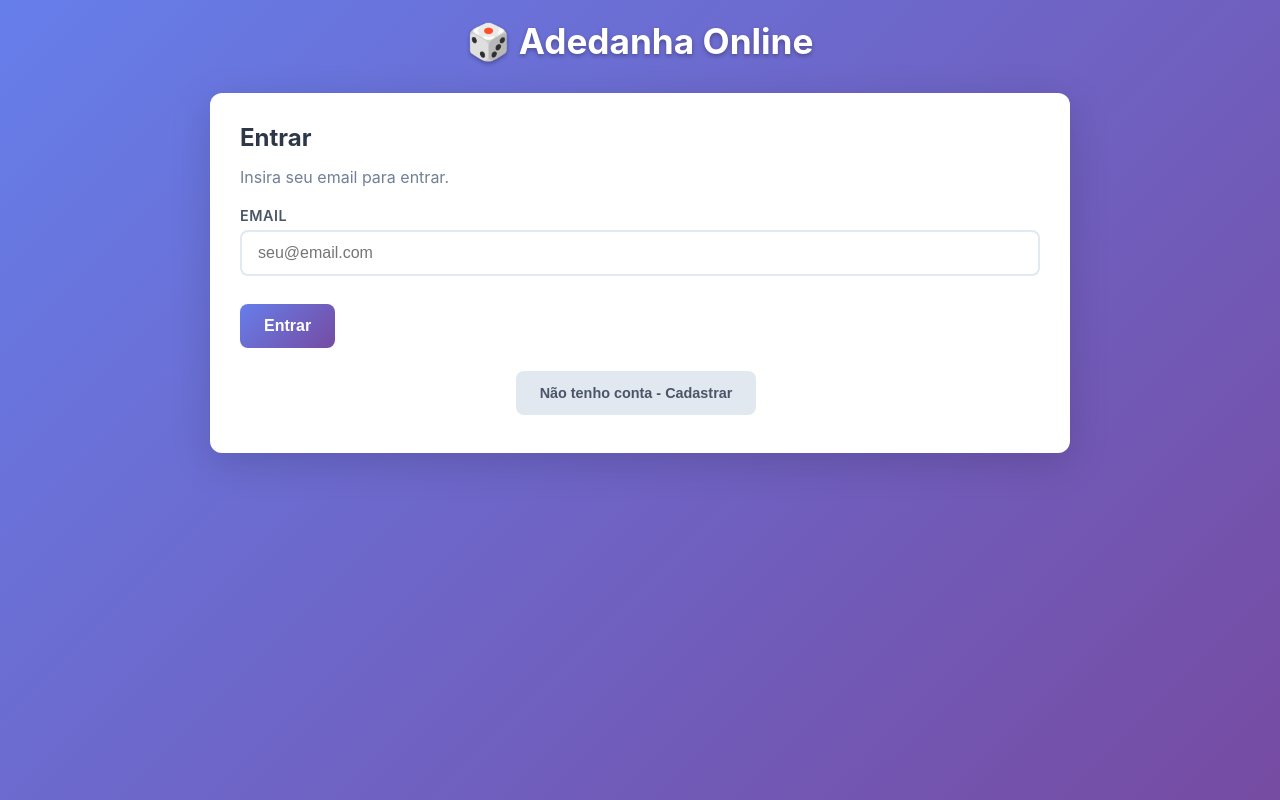
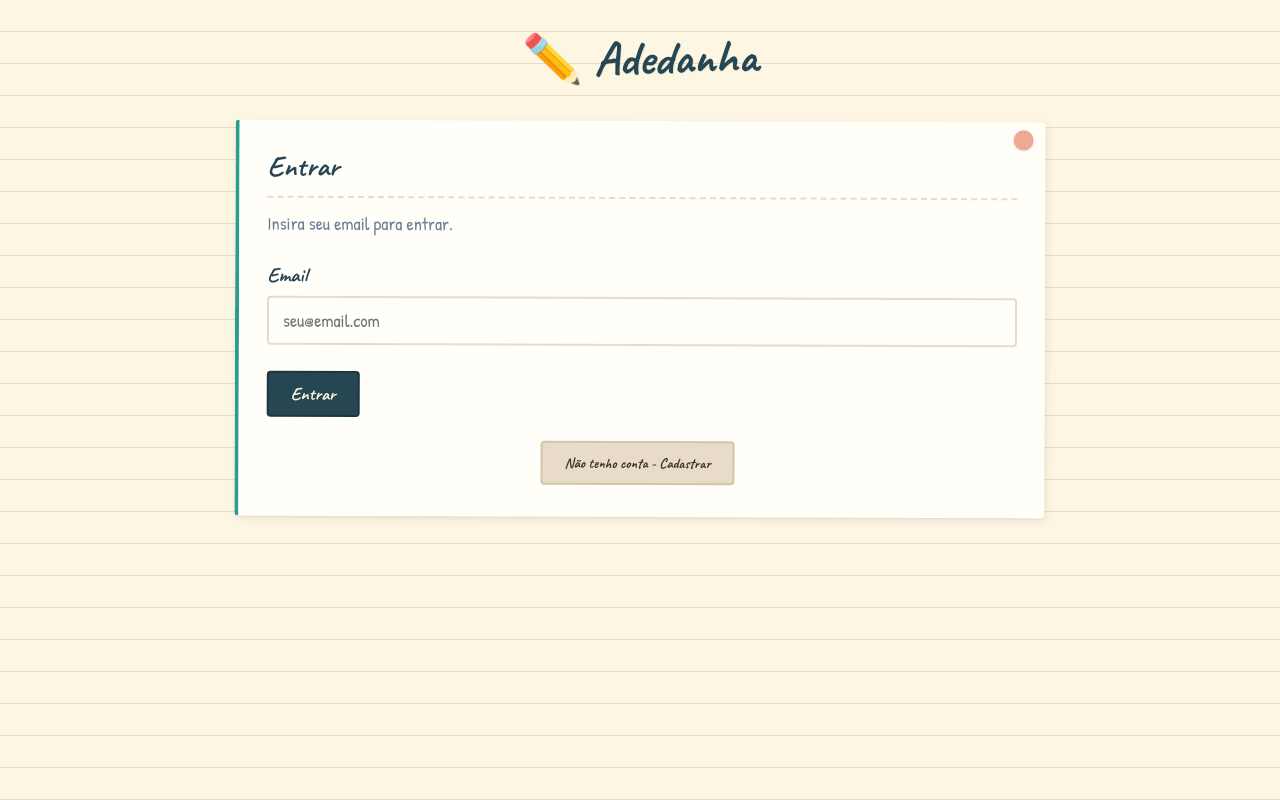
Before and after one commit to Spaciatto/adedanha, a React (Vite) app in the folder adedanha-react/: page /adedanha/profile in a window 1280 px wide. Built offline with nearby package versions, Linux system fonts and the light colour scheme; the HTML template or start-up script is replaced by a standard one.

Commit message:
style: visual Papel e Lapis - fontes handwriting, textura caderno, cards estilo post-it

```diff
--- a/adedanha-react/index.html
+++ b/adedanha-react/index.html
@@ -4,7 +4,7 @@
     <meta charset="UTF-8" />
     <link rel="icon" type="image/svg+xml" href="/vite.svg" />
     <meta name="viewport" content="width=device-width, initial-scale=1.0, maximum-scale=1.0, user-scalable=no" />
-    <title>Adedanha Online</title>
+    <title>Adedanha - Jogo de Palavras</title>
   </head>
   <body>
     <div id="root"></div>
--- a/adedanha-react/src/App.tsx
+++ b/adedanha-react/src/App.tsx
@@ -177,7 +177,7 @@ function AppContent({ user, onLogout, onUserUpdate }: { user: User; onLogout: ()
 
   return (
     <div className="container">
-      <h1>🎲 Adedanha Online</h1>
+      <h1>✏️ Adedanha</h1>
       <div className="nav-bar">
         <span className="user-info">
           {user.avatar && <img src={user.avatar} alt="" className="avatar-small" />}
@@ -245,7 +245,7 @@ function App() {
     return (
       <BrowserRouter basename="/adedanha">
         <div className="container">
-          <h1>🎲 Adedanha Online</h1>
+          <h1>✏️ Adedanha</h1>
           <Login onLogin={handleLogin} />
         </div>
       </BrowserRouter>
--- a/adedanha-react/src/index.css
+++ b/adedanha-react/src/index.css
@@ -1,3 +1,5 @@
+@import url('https://fonts.googleapis.com/css2?family=Caveat:wght@400;600;700&family=Patrick+Hand&display=swap');
+
 * {
   margin: 0;
   padding: 0;
@@ -5,275 +7,372 @@
   -webkit-tap-highlight-color: transparent;
 }
 
-body {
-  font-family: -apple-system, BlinkMacSystemFont, 'Segoe UI', Roboto, Oxygen, Ubuntu, sans-serif;
-  background: linear-gradient(135deg, #667eea 0%, #764ba2 100%);
-  min-height: 100vh;
-  min-height: -webkit-fill-available;
-  color: #333;
-}
-
 html {
   height: -webkit-fill-available;
 }
 
+body {
+  font-family: 'Patrick Hand', cursive;
+  background-color: #fdf6e3;
+  background-image:
+    repeating-linear-gradient(
+      transparent,
+      transparent 31px,
+      #e8dcc8 31px,
+      #e8dcc8 32px
+    );
+  background-size: 100% 32px;
+  min-height: 100vh;
+  min-height: -webkit-fill-available;
+  color: #3d3425;
+  font-size: 18px;
+  line-height: 1.6;
+}
+
 .container {
-  max-width: 900px;
+  max-width: 850px;
   margin: 0 auto;
   padding: 20px;
 }
 
 .card {
-  background: white;
-  border-radius: 12px;
-  padding: 30px;
-  box-shadow: 0 10px 40px rgba(0, 0, 0, 0.15);
+  background: #fffef9;
+  border-radius: 4px;
+  padding: 24px 28px;
   margin-bottom: 20px;
+  box-shadow:
+    2px 3px 8px rgba(0, 0, 0, 0.08),
+    0 1px 2px rgba(0, 0, 0, 0.05);
+  border-left: 4px solid #f4a261;
+  position: relative;
+  transform: rotate(-0.3deg);
+}
+
+.card::before {
+  content: '';
+  position: absolute;
+  top: 8px;
+  right: 12px;
+  width: 20px;
+  height: 20px;
+  background: #e76f51;
+  border-radius: 50%;
+  opacity: 0.6;
+  box-shadow: 0 1px 3px rgba(0,0,0,0.2);
+}
+
+.card:nth-child(even) {
+  transform: rotate(0.2deg);
+  border-left-color: #2a9d8f;
+}
+
+.card:nth-child(3n) {
+  border-left-color: #264653;
 }
 
 h1, h2, h3 {
-  color: #2d3748;
-  margin-bottom: 15px;
+  font-family: 'Caveat', cursive;
+  color: #264653;
+  margin-bottom: 12px;
 }
 
 h1 {
-  font-size: 2.2rem;
+  font-size: 3rem;
   text-align: center;
-  color: white;
-  margin-bottom: 30px;
-  text-shadow: 0 2px 4px rgba(0, 0, 0, 0.3);
+  color: #264653;
+  margin-bottom: 24px;
+  font-weight: 700;
+  text-shadow: 1px 1px 0 rgba(0,0,0,0.05);
+  transform: rotate(-1deg);
+}
+
+h2 {
+  font-size: 1.8rem;
+  border-bottom: 2px dashed #e8dcc8;
+  padding-bottom: 6px;
+}
+
+h3 {
+  font-size: 1.5rem;
 }
 
 input {
   width: 100%;
-  padding: 12px 16px;
-  border: 2px solid #e2e8f0;
-  border-radius: 8px;
-  font-size: 16px;
+  padding: 10px 14px;
+  border: 2px solid #e8dcc8;
+  border-radius: 4px;
+  font-size: 18px;
+  font-family: 'Patrick Hand', cursive;
   transition: border-color 0.2s;
   margin-bottom: 12px;
+  background: #fffef9;
   -webkit-appearance: none;
   appearance: none;
 }
 
 input:focus {
   outline: none;
-  border-color: #667eea;
+  border-color: #2a9d8f;
+  background: #fff;
 }
 
 input.uppercase {
   text-transform: uppercase;
+  font-weight: 600;
+  letter-spacing: 1px;
 }
 
 button {
-  padding: 12px 24px;
-  border: none;
-  border-radius: 8px;
-  font-size: 1rem;
-  font-weight: 600;
+  padding: 10px 22px;
+  border: 2px solid transparent;
+  border-radius: 4px;
+  font-size: 18px;
+  font-family: 'Caveat', cursive;
+  font-weight: 700;
   cursor: pointer;
   transition: all 0.2s;
   margin-right: 8px;
   margin-bottom: 8px;
   min-height: 44px;
   touch-action: manipulation;
+  position: relative;
 }
 
 button.primary {
-  background: linear-gradient(135deg, #667eea 0%, #764ba2 100%);
-  color: white;
+  background: #264653;
+  color: #fdf6e3;
+  border-color: #1d3640;
 }
 
 button.primary:hover {
-  transform: translateY(-2px);
-  box-shadow: 0 4px 12px rgba(102, 126, 234, 0.4);
+  background: #1d3640;
+  transform: translateY(-1px) rotate(-0.5deg);
+  box-shadow: 2px 3px 6px rgba(0,0,0,0.15);
 }
 
 button.secondary {
-  background: #e2e8f0;
-  color: #4a5568;
+  background: #e8dcc8;
+  color: #3d3425;
+  border-color: #d4c4a8;
 }
 
 button.secondary:hover {
-  background: #cbd5e0;
+  background: #d4c4a8;
 }
 
 button.success {
-  background: #48bb78;
-  color: white;
+  background: #2a9d8f;
+  color: #fff;
+  border-color: #21867a;
 }
 
 button.success:hover {
-  background: #38a169;
+  background: #21867a;
+  transform: translateY(-1px);
 }
 
 button.danger {
-  background: #fc8181;
-  color: white;
+  background: #e76f51;
+  color: #fff;
+  border-color: #d4573a;
+}
+
+button.danger:hover {
+  background: #d4573a;
 }
 
 button:disabled {
   opacity: 0.5;
   cursor: not-allowed;
-  transform: none;
+  transform: none !important;
 }
 
 .letter-display {
-  font-size: 5rem;
-  font-weight: 900;
+  font-family: 'Caveat', cursive;
+  font-size: 6rem;
+  font-weight: 700;
   text-align: center;
-  color: #667eea;
-  margin: 20px 0;
-  text-shadow: 0 2px 4px rgba(102, 126, 234, 0.3);
+  color: #e76f51;
+  margin: 16px 0;
+  text-shadow: 2px 2px 0 rgba(0,0,0,0.05);
+  transform: rotate(-2deg);
+  line-height: 1;
 }
 
 .timer {
+  font-family: 'Caveat', cursive;
   font-size: 2.5rem;
   font-weight: 700;
   text-align: center;
-  padding: 15px;
-  border-radius: 12px;
+  padding: 12px;
+  border-radius: 4px;
   margin-bottom: 20px;
+  border: 2px dashed;
 }
 
 .timer.warning {
-  color: #e53e3e;
-  background: #fff5f5;
+  color: #e76f51;
+  background: #fef0ec;
+  border-color: #e76f51;
+  animation: shake 0.5s infinite;
 }
 
 .timer.normal {
-  color: #2d3748;
-  background: #f7fafc;
+  color: #264653;
+  background: #f0f7f6;
+  border-color: #2a9d8f;
+}
+
+@keyframes shake {
+  0%, 100% { transform: rotate(0deg); }
+  25% { transform: rotate(-1deg); }
+  75% { transform: rotate(1deg); }
 }
 
 .field-group {
-  margin-bottom: 16px;
+  margin-bottom: 14px;
 }
 
 .field-group label {
   display: block;
-  font-weight: 600;
-  margin-bottom: 6px;
-  color: #4a5568;
-  font-size: 0.9rem;
-  text-transform: uppercase;
-  letter-spacing: 0.5px;
+  font-family: 'Caveat', cursive;
+  font-weight: 700;
+  margin-bottom: 4px;
+  color: #264653;
+  font-size: 1.3rem;
 }
 
 .players-list {
   display: flex;
   flex-wrap: wrap;
   gap: 8px;
-  margin: 15px 0;
+  margin: 12px 0;
 }
 
 .player-badge {
-  background: #edf2f7;
-  padding: 6px 14px;
+  background: #f4e8d1;
+  padding: 4px 14px;
   border-radius: 20px;
-  font-size: 0.9rem;
-  font-weight: 500;
+  font-size: 0.95rem;
+  font-weight: 600;
+  border: 1px solid #e8dcc8;
 }
 
 .player-badge.creator {
-  background: #667eea;
-  color: white;
+  background: #264653;
+  color: #fdf6e3;
+  border-color: #264653;
+}
+
+.player-badge.inactive {
+  opacity: 0.5;
+  text-decoration: line-through;
 }
 
 .results-table {
   width: 100%;
   border-collapse: collapse;
-  margin-top: 15px;
+  margin-top: 12px;
+  font-size: 0.95rem;
 }
 
 .results-table th,
 .results-table td {
-  padding: 10px 12px;
+  padding: 8px 10px;
   text-align: left;
-  border-bottom: 1px solid #e2e8f0;
+  border-bottom: 1px dashed #e8dcc8;
 }
 
 .results-table th {
-  background: #f7fafc;
-  font-weight: 600;
-  font-size: 0.85rem;
-  text-transform: uppercase;
-  color: #718096;
+  background: #f4e8d1;
+  font-family: 'Caveat', cursive;
+  font-weight: 700;
+  font-size: 1.1rem;
+  color: #264653;
 }
 
 .results-table tr:hover {
-  background: #f7fafc;
+  background: #fef8ee;
 }
 
 .score-input {
-  width: 70px;
-  padding: 6px 10px;
+  width: 65px;
+  padding: 4px 8px;
   text-align: center;
   margin-bottom: 0;
+  font-weight: 700;
 }
 
 .match-id-display {
-  background: #f7fafc;
-  padding: 12px 16px;
-  border-radius: 8px;
+  background: #f4e8d1;
+  padding: 10px 14px;
+  border-radius: 4px;
   font-family: monospace;
-  font-size: 0.85rem;
+  font-size: 0.8rem;
   word-break: break-all;
   margin: 10px 0;
-  border: 1px solid #e2e8f0;
+  border: 1px dashed #d4c4a8;
 }
 
 .status-badge {
   display: inline-block;
-  padding: 4px 12px;
+  padding: 2px 12px;
   border-radius: 12px;
-  font-size: 0.8rem;
-  font-weight: 600;
-  text-transform: uppercase;
+  font-size: 0.85rem;
+  font-weight: 700;
+  font-family: 'Caveat', cursive;
 }
 
 .status-badge.waiting {
-  background: #fefcbf;
-  color: #975a16;
+  background: #fef3c7;
+  color: #92400e;
+  border: 1px solid #f59e0b;
 }
 
 .status-badge.playing {
-  background: #c6f6d5;
-  color: #276749;
+  background: #d1fae5;
+  color: #065f46;
+  border: 1px solid #10b981;
 }
 
 .status-badge.finished {
-  background: #fed7d7;
-  color: #9b2c2c;
+  background: #fee2e2;
+  color: #991b1b;
+  border: 1px solid #ef4444;
 }
 
 .round-ended-banner {
-  background: linear-gradient(135deg, #f6ad55, #ed8936);
-  color: white;
-  padding: 20px;
-  border-radius: 12px;
+  background: #f4a261;
+  color: #fff;
+  padding: 16px;
+  border-radius: 4px;
   text-align: center;
-  font-size: 1.3rem;
+  font-family: 'Caveat', cursive;
+  font-size: 1.6rem;
   font-weight: 700;
-  margin-bottom: 20px;
+  margin-bottom: 16px;
+  transform: rotate(-0.5deg);
+  box-shadow: 2px 3px 6px rgba(0,0,0,0.1);
 }
 
 .error-message {
-  background: #fff5f5;
+  background: #fef0ec;
   color: #c53030;
-  padding: 12px 16px;
-  border-radius: 8px;
-  margin-bottom: 15px;
-  border: 1px solid #fed7d7;
+  padding: 10px 14px;
+  border-radius: 4px;
+  margin-bottom: 12px;
+  border: 1px solid #e76f51;
+  font-size: 0.95rem;
 }
 
 .success-message {
-  background: #f0fff4;
-  color: #276749;
-  padding: 12px 16px;
-  border-radius: 8px;
-  margin-bottom: 15px;
-  border: 1px solid #c6f6d5;
+  background: #f0f7f6;
+  color: #065f46;
+  padding: 10px 14px;
+  border-radius: 4px;
+  margin-bottom: 12px;
+  border: 1px solid #2a9d8f;
+  font-size: 0.95rem;
 }
 
 .nav-bar {
@@ -281,12 +380,14 @@ button:disabled {
   justify-content: space-between;
   align-items: center;
   margin-bottom: 20px;
-  padding: 10px 0;
+  padding: 8px 0;
+  border-bottom: 2px dashed #e8dcc8;
 }
 
 .nav-bar .user-info {
-  color: white;
-  font-weight: 500;
+  color: #264653;
+  font-weight: 600;
+  font-size: 1.1rem;
 }
 
 .flex-row {
@@ -304,16 +405,18 @@ button:disabled {
 .online-user-item {
   display: flex;
   align-items: center;
+  justify-content: space-between;
   gap: 10px;
   padding: 8px 12px;
-  background: #f7fafc;
-  border-radius: 8px;
+  background: #f4e8d1;
+  border-radius: 4px;
+  border: 1px solid #e8dcc8;
 }
 
 .online-dot {
   width: 10px;
   height: 10px;
-  background: #48bb78;
+  background: #2a9d8f;
   border-radius: 50%;
   flex-shrink: 0;
   animation: pulse 2s infinite;
@@ -321,13 +424,13 @@ button:disabled {
 
 @keyframes pulse {
   0% { opacity: 1; }
-  50% { opacity: 0.5; }
+  50% { opacity: 0.4; }
   100% { opacity: 1; }
 }
 
 .online-user-name {
-  font-weight: 500;
-  color: #2d3748;
+  font-weight: 600;
+  color: #3d3425;
 }
 
 .open-matches-list {
@@ -340,21 +443,21 @@ button:disabled {
   display: flex;
   justify-content: space-between;
   align-items: center;
-  padding: 12px 16px;
-  background: #f7fafc;
-  border-radius: 8px;
-  border: 1px solid #e2e8f0;
+  padding: 12px 14px;
+  background: #f4e8d1;
+  border-radius: 4px;
+  border: 1px solid #e8dcc8;
 }
 
 .open-match-info {
   display: flex;
   flex-direction: column;
-  gap: 4px;
+  gap: 2px;
 }
 
 .open-match-meta {
-  font-size: 0.8rem;
-  color: #718096;
+  font-size: 0.85rem;
+  color: #7a6b55;
 }
 
 .join-requests-list {
@@ -368,45 +471,42 @@ button:disabled {
   justify-content: space-between;
   align-items: center;
   padding: 10px 14px;
-  background: #fffbeb;
-  border-radius: 8px;
-  border: 1px solid #fef3c7;
+  background: #fef3c7;
+  border-radius: 4px;
+  border: 1px solid #f59e0b;
 }
 
 .join-request-name {
-  font-weight: 600;
+  font-weight: 700;
   color: #92400e;
 }
 
-.player-badge.inactive {
-  opacity: 0.5;
-  text-decoration: line-through;
-}
-
 .invite-notification {
-  background: linear-gradient(135deg, #667eea, #764ba2);
-  border-radius: 12px;
+  background: #264653;
+  border-radius: 4px;
   padding: 3px;
   margin-bottom: 16px;
   animation: slideDown 0.3s ease-out;
 }
 
 .invite-notification-content {
-  background: white;
-  border-radius: 10px;
-  padding: 16px 20px;
+  background: #fffef9;
+  border-radius: 3px;
+  padding: 14px 18px;
 }
 
 .invite-notification-content strong {
   display: block;
-  margin-bottom: 6px;
-  font-size: 1rem;
+  margin-bottom: 4px;
+  font-family: 'Caveat', cursive;
+  font-size: 1.3rem;
+  color: #264653;
 }
 
 .invite-notification-content p {
-  color: #4a5568;
-  margin-bottom: 12px;
-  font-size: 0.9rem;
+  color: #3d3425;
+  margin-bottom: 10px;
+  font-size: 0.95rem;
 }
 
 .invite-notification-actions {
@@ -415,105 +515,14 @@ button:disabled {
 }
 
 .invite-notification-actions button {
-  padding: 8px 16px;
-  font-size: 0.85rem;
+  padding: 6px 14px;
+  font-size: 1rem;
   margin: 0;
 }
 
 @keyframes slideDown {
-  from {
-    opacity: 0;
-    transform: translateY(-10px);
-  }
-  to {
-    opacity: 1;
-    transform: translateY(0);
-  }
-}
-
-/* Mobile responsive adjustments */
-@media (max-width: 600px) {
-  .container {
-    padding: 12px;
-  }
-
-  .card {
-    padding: 20px 16px;
-  }
-
-  h1 {
-    font-size: 1.6rem;
-    margin-bottom: 20px;
-  }
-
-  .letter-display {
-    font-size: 3.5rem;
-  }
-
-  .timer {
-    font-size: 2rem;
-    padding: 12px;
-  }
-
-  .results-table th,
-  .results-table td {
-    padding: 8px 6px;
-    font-size: 0.8rem;
-  }
-
-  .score-input {
-    width: 55px;
-    padding: 6px 4px;
-  }
-
-  .open-match-item {
-    flex-direction: column;
-    align-items: flex-start;
-    gap: 10px;
-  }
-
-  .open-match-item button {
-    align-self: flex-end;
-  }
-
-  .join-request-item {
-    flex-direction: column;
-    align-items: flex-start;
-    gap: 8px;
-  }
-
-  .join-request-item > div {
-    align-self: flex-end;
-  }
-
-  .online-user-item {
-    justify-content: space-between;
-  }
-
-  .nav-bar {
-    flex-direction: column;
-    gap: 8px;
-    align-items: flex-start;
-  }
-
-  .match-id-display {
-    font-size: 0.75rem;
-  }
-
-  .invite-notification-actions {
-    flex-direction: row;
-  }
-
-  .invite-notification-actions button {
-    flex: 1;
-  }
-}
-
-/* Safe area for notched phones */
-@supports (padding: env(safe-area-inset-bottom)) {
-  .container {
-    padding-bottom: calc(20px + env(safe-area-inset-bottom));
-  }
+  from { opacity: 0; transform: translateY(-10px) rotate(-1deg); }
+  to { opacity: 1; transform: translateY(0) rotate(0); }
 }
 
 /* Avatar */
@@ -521,26 +530,26 @@ button:disabled {
   display: flex;
   flex-direction: column;
   align-items: center;
-  margin-bottom: 24px;
-  gap: 12px;
+  margin-bottom: 20px;
+  gap: 10px;
 }
 
 .avatar-preview {
-  width: 100px;
-  height: 100px;
+  width: 90px;
+  height: 90px;
   border-radius: 50%;
   overflow: hidden;
-  border: 3px solid #e2e8f0;
+  border: 3px solid #e8dcc8;
   cursor: pointer;
   display: flex;
   align-items: center;
   justify-content: center;
-  background: #f7fafc;
+  background: #f4e8d1;
   transition: border-color 0.2s;
 }
 
 .avatar-preview:hover {
-  border-color: #667eea;
+  border-color: #2a9d8f;
 }
 
 .avatar-image {
@@ -553,8 +562,8 @@ button:disabled {
   display: flex;
   flex-direction: column;
   align-items: center;
-  gap: 4px;
-  color: #a0aec0;
+  gap: 2px;
+  color: #7a6b55;
 }
 
 .avatar-placeholder span {
@@ -571,10 +580,80 @@ button:disabled {
 }
 
 .avatar-small {
-  width: 32px;
-  height: 32px;
+  width: 30px;
+  height: 30px;
   border-radius: 50%;
   object-fit: cover;
   vertical-align: middle;
   margin-right: 6px;
+  border: 2px solid #e8dcc8;
 }
+
+/* Mobile responsive */
+@media (max-width: 600px) {
+  .container {
+    padding: 12px;
+  }
+
+  .card {
+    padding: 18px 16px;
+    transform: none !important;
+  }
+
+  h1 {
+    font-size: 2.2rem;
+    transform: none;
+  }
+
+  .letter-display {
+    font-size: 4rem;
+    transform: rotate(-1deg);
+  }
+
+  .timer {
+    font-size: 2rem;
+  }
+
+  .results-table th,
+  .results-table td {
+    padding: 6px 5px;
+    font-size: 0.8rem;
+  }
+
+  .score-input {
+    width: 50px;
+  }
+
+  .open-match-item {
+    flex-direction: column;
+    align-items: flex-start;
+    gap: 8px;
+  }
+
+  .open-match-item button {
+    align-self: flex-end;
+  }
+
+  .join-request-item {
+    flex-direction: column;
+    align-items: flex-start;
+    gap: 6px;
+  }
+
+  .join-request-item > div {
+    align-self: flex-end;
+  }
+
+  .nav-bar {
+    flex-direction: column;
+    gap: 8px;
+    align-items: flex-start;
+  }
+}
+
+/* Safe area for notched phones */
+@supports (padding: env(safe-area-inset-bottom)) {
+  .container {
+    padding-bottom: calc(20px + env(safe-area-inset-bottom));
+  }
+}
```
